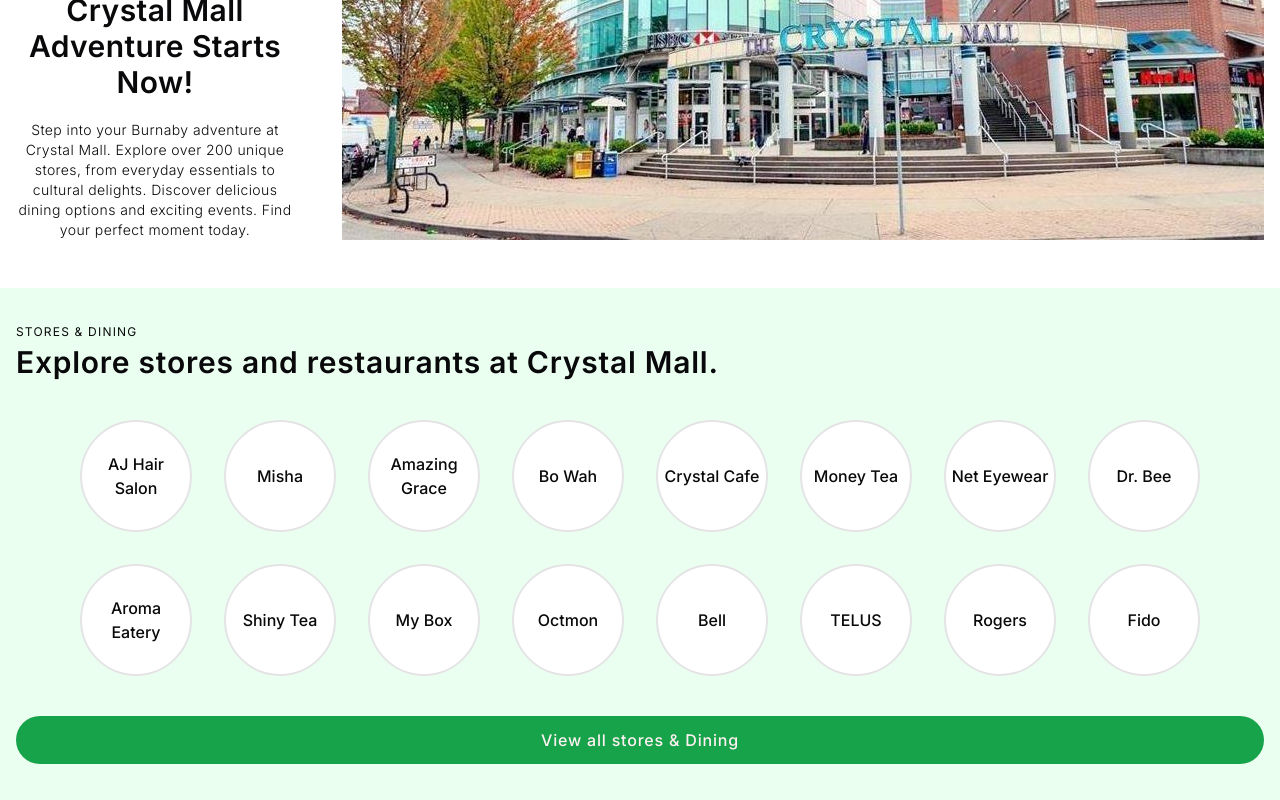
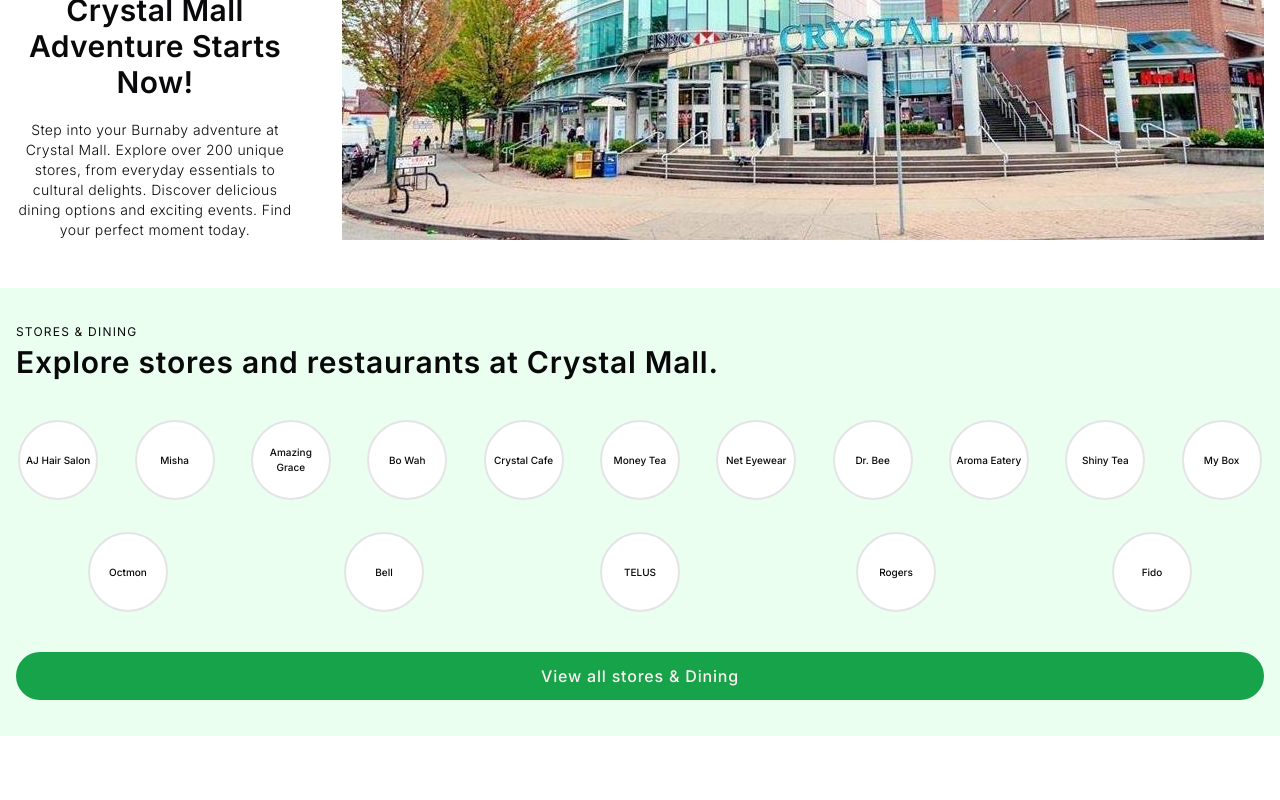
Before and after one commit to scottchen98/crystal-mall-app-redesign, a Next.js app: page / in a window 1280 px wide. Shown: the part 515-1315 px from the top of the page. After the commit the page ends 1251 px from the top, so only its background shows below. Built offline with nearby package versions, Linux system fonts and the light colour scheme.

Commit message:
adjust size

```diff
--- a/src/app/store-icon.tsx
+++ b/src/app/store-icon.tsx
@@ -1,7 +1,7 @@
 export default function StoreIcon({ storeName }: { storeName: string }) {
   return (
-    <div className="relative flex h-28 w-28 items-center justify-center rounded-full border-2 bg-white p-1">
-      <p className="text-center font-medium">{storeName}</p>
+    <div className="relative mx-auto flex h-20 w-20 items-center justify-center rounded-full border-2 bg-white p-1">
+      <p className="text-center text-[10px] font-medium">{storeName}</p>
     </div>
   );
 }
```
